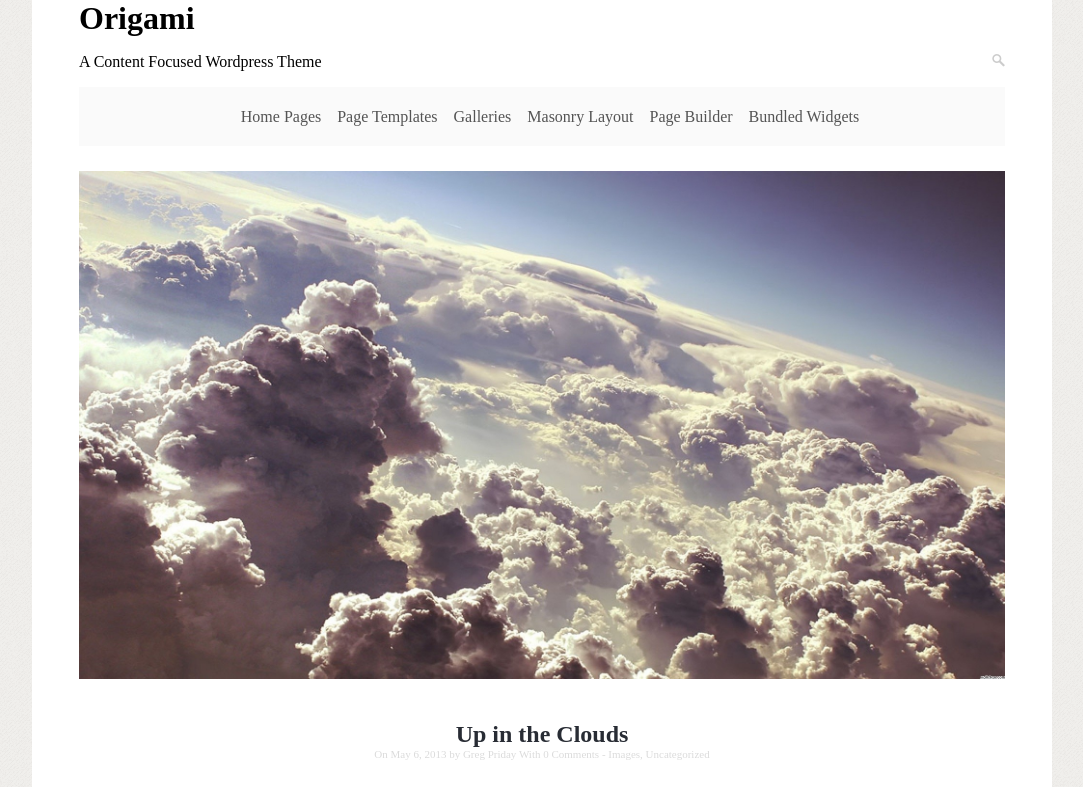
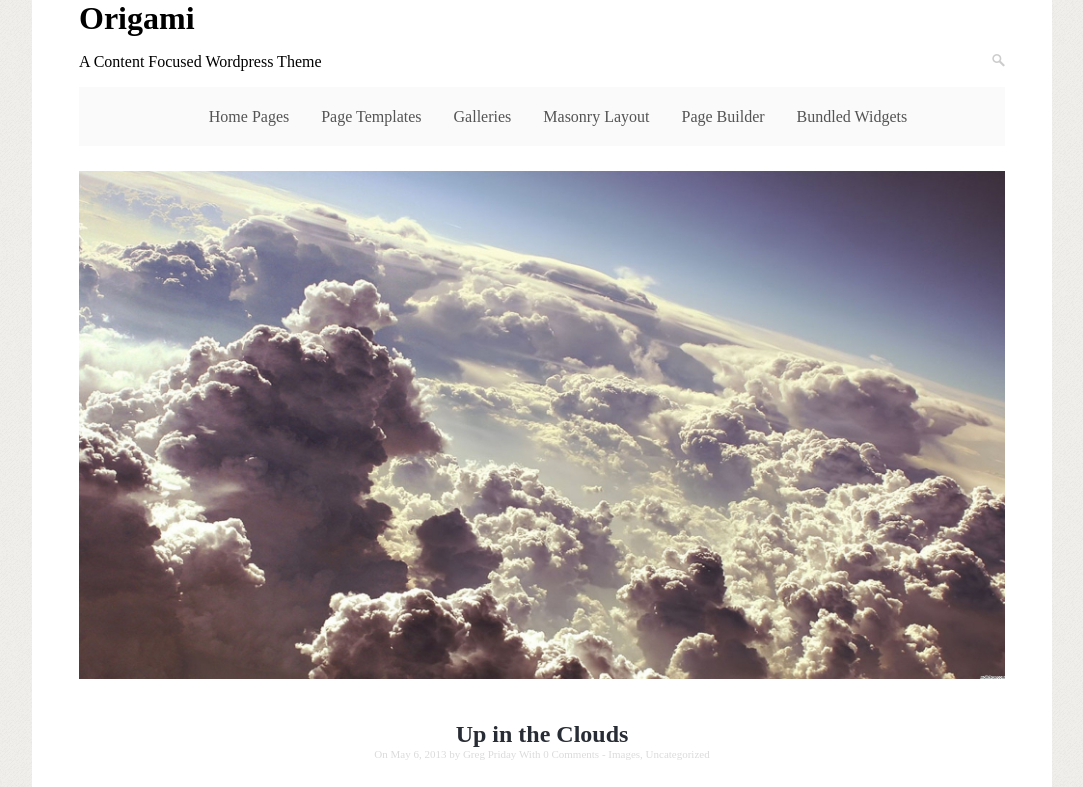
Before and after one commit to Salwasalwa/challenge2_vflex, a plain HTML site: page index.html in a window 1280 px wide. Shown: the top 787 px of the page, without its empty margins (98-1181 px from the left). Drawn offline with Linux system fonts and the light colour scheme; a web font is replaced by a local one.

Commit message:
modfs css

```diff
--- a/css/style.css
+++ b/css/style.css
@@ -31,12 +31,11 @@ body {
 }
 li {
     list-style-type: none;
-    /*padding-left: 1em;*/
+    padding-left: 2em;
 }
 a {
     text-decoration: none;
     color: #545454;
-    padding-left: 1em;
 }
 main{
 
```
